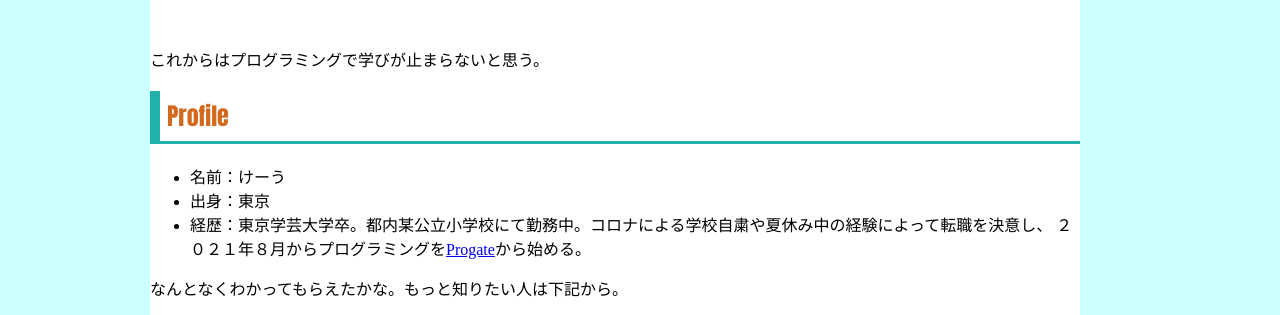
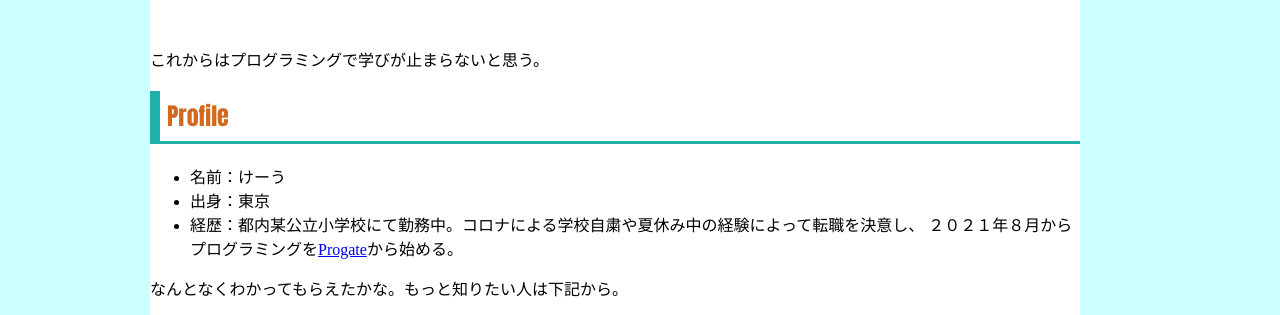
Before and after one commit to keiudesu/create_at-2022_3, a plain HTML site: page topPage.html in a window 1280 px wide. Shown: the part 416-731 px from the top of the page. Drawn offline with Linux system fonts and the light colour scheme.

Commit message:
Update topPage.html

```diff
--- a/topPage.html
+++ b/topPage.html
@@ -21,7 +21,7 @@
     <ul>
       <li>名前：けーう</li>
       <li>出身：東京</li>
-      <li>経歴：東京学芸大学卒。都内某公立小学校にて勤務中。コロナによる学校自粛や夏休み中の経験によって転職を決意し、
+      <li>経歴：都内某公立小学校にて勤務中。コロナによる学校自粛や夏休み中の経験によって転職を決意し、
         ２０２１年８月からプログラミングを<a href="https://prog-8.com/">Progate</a>から始める。</li>
     </ul>
     <p>なんとなくわかってもらえたかな。もっと知りたい人は下記から。</p>
```
